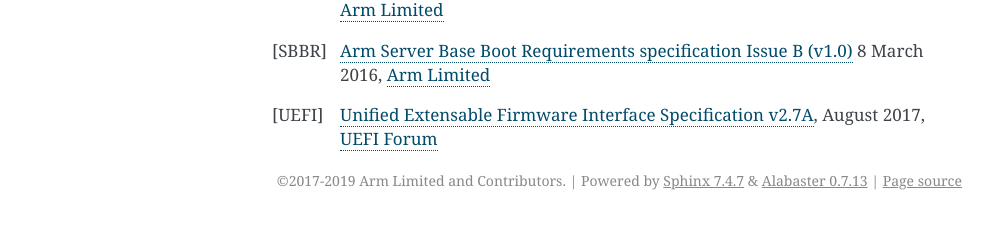
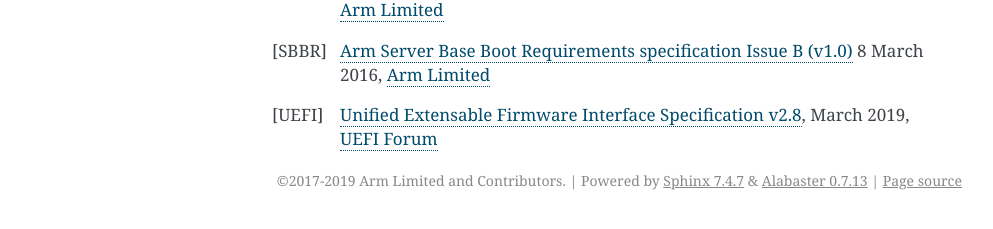
Before and after one commit to ARM-software/ebbr, a Sphinx documentation site: the page built from source/references.rst, in a window 1280 px wide. Shown: the part 219-448 px from the top of the page, without its empty margins (148-1141 px from the left). Built offline with Sphinx 7.4.7, drawn with Linux system fonts in a browser that asks for light colours.

Commit message:
Fix all UEFI references to be the same version
Reference UEFI v2.8 throughout. v2.8 is the first version that defines
the RuntimeServicesSupported variable.

Fixes: #40
Signed-off-by: Grant Likely <grant.likely@arm.com>

```diff
--- a/source/chapter2-uefi.rst
+++ b/source/chapter2-uefi.rst
@@ -9,7 +9,7 @@
 
 UEFI Version
 ============
-This document uses version 2.7 of the UEFI specification [UEFI]_.
+This document uses version 2.8 of the UEFI specification [UEFI]_.
 
 UEFI Compliance
 ===============
--- a/source/references.rst
+++ b/source/references.rst
@@ -20,6 +20,6 @@
    <https://static.docs.arm.com/den0044/b/DEN0044B_Server_Base_Boot_Requirements.pdf>`_
    8 March 2016, `Arm Limited <http://arm.com>`_
 
-.. [UEFI] `Unified Extensable Firmware Interface Specification v2.7A
-   <http://www.uefi.org/sites/default/files/resources/UEFI%20Spec%202_7_A%20Sept%206.pdf>`_,
-   August 2017, `UEFI Forum <http://www.uefi.org>`_
+.. [UEFI] `Unified Extensable Firmware Interface Specification v2.8
+   <http://www.uefi.org/sites/default/files/resources/UEFI_Spec_2_8_final.pdf>`_,
+   March 2019, `UEFI Forum <http://www.uefi.org>`_
```
Also changed, not shown: other parts of source/chapter2-uefi.rst (+1 -1 lines).
